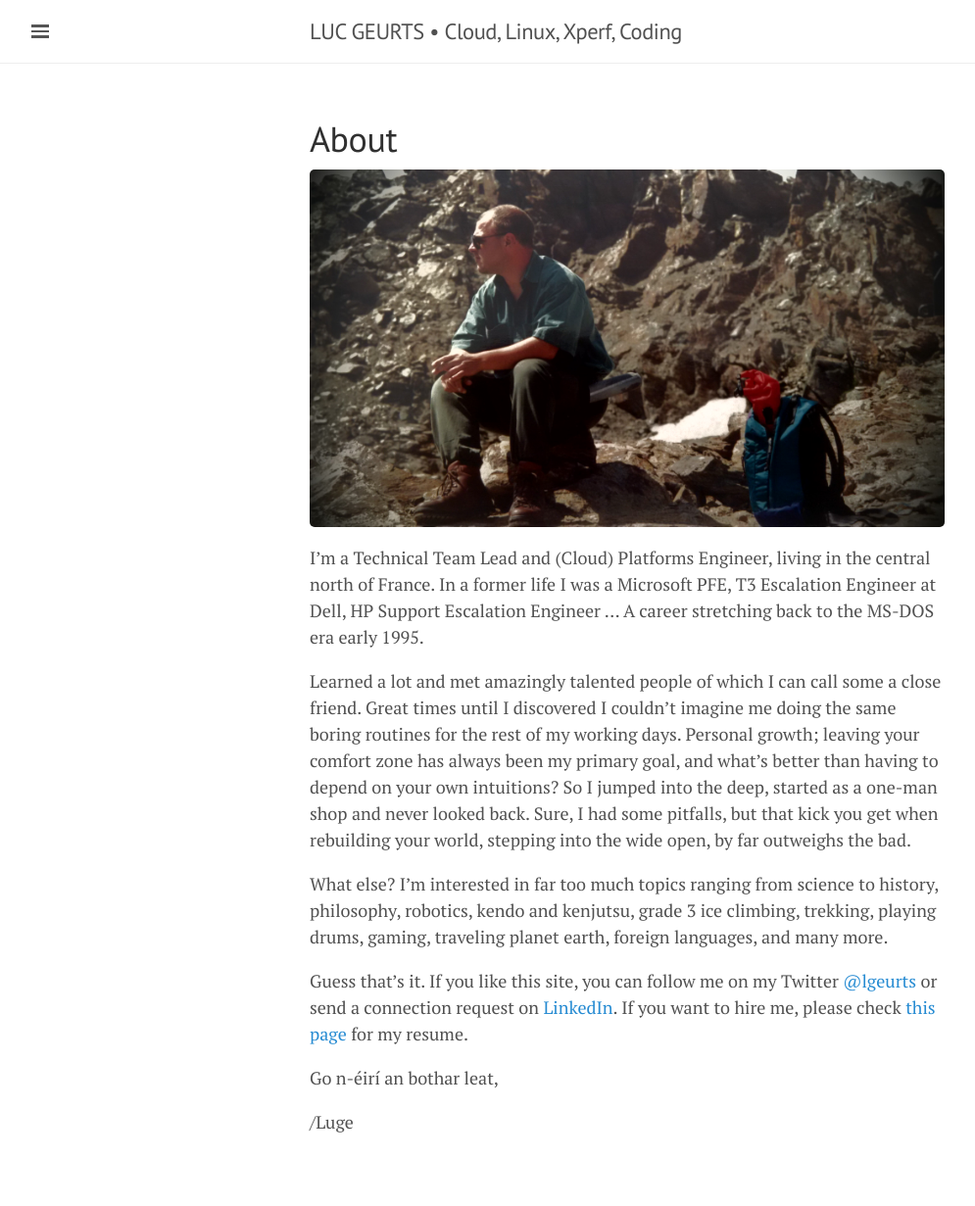
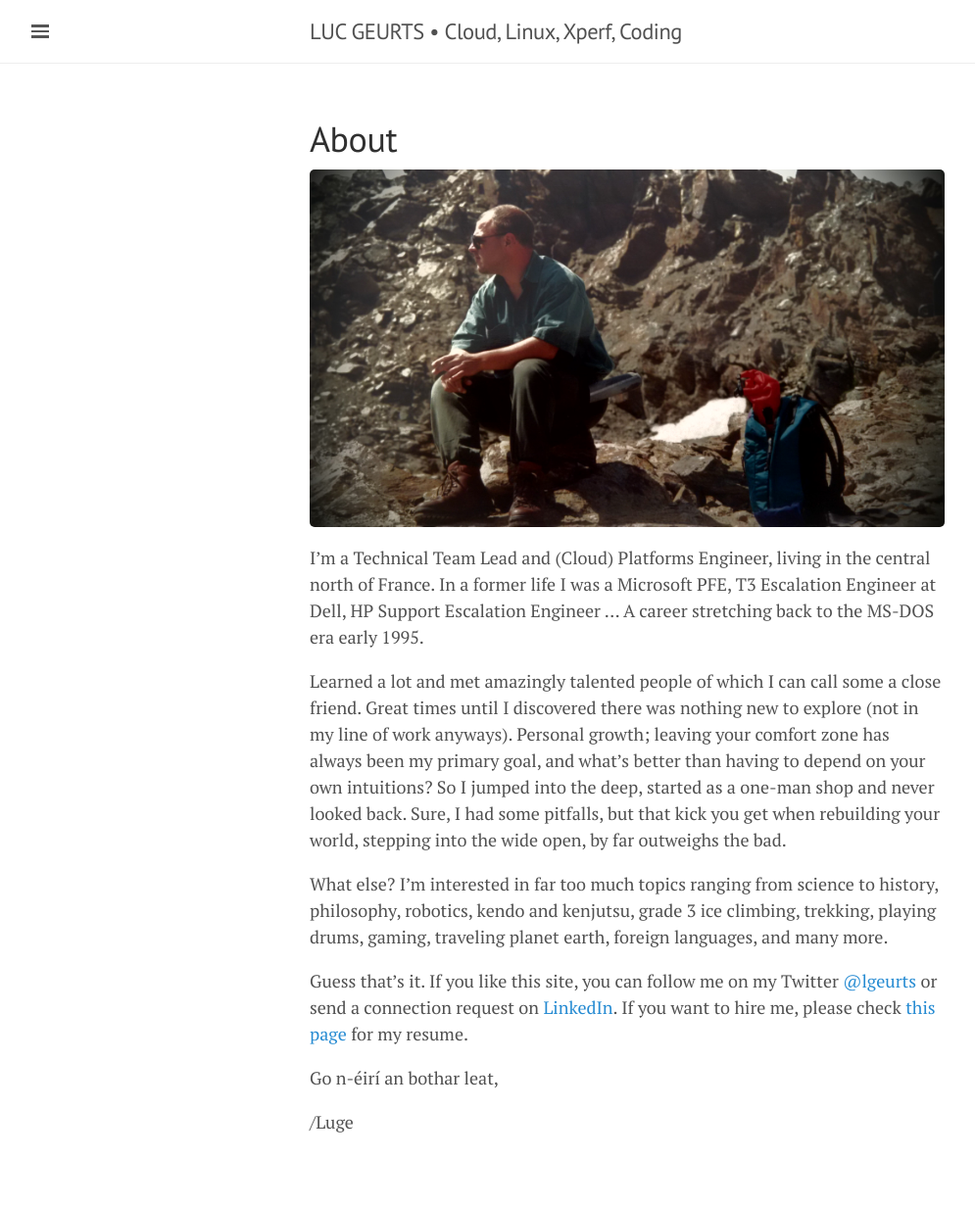
Before and after one commit to lgeurts/lgeurts.github.io, a Jekyll site: the page built from about.md, in a window 1280 px wide. Shown: the whole page at 98% size, without its empty margins (0-995 px from the left). Built offline with Jekyll 4.4.1, drawn with Linux system fonts in a browser that asks for light colours; nearby versions of some CDN libraries.

Commit message:
Update about.md

```diff
--- a/about.md
+++ b/about.md
@@ -8,7 +8,7 @@
 I'm a Technical Team Lead and (Cloud) Platforms Engineer, living in the central north of France.
 In a former life I was a Microsoft PFE, T3 Escalation Engineer at Dell, HP Support Escalation Engineer ... A career stretching back to the MS-DOS era early 1995.
 
-Learned a lot and met amazingly talented people of which I can call some a close friend. Great times until I discovered I couldn't imagine me doing the same boring routines for the rest of my working days. Personal growth; leaving your comfort zone has always been my primary goal, and what's better than having to depend on your own intuitions? So I jumped into the deep, started as a one-man shop and never looked back. Sure, I had some pitfalls, but that kick you get when rebuilding your world, stepping into the wide open, by far outweighs the bad.
+Learned a lot and met amazingly talented people of which I can call some a close friend. Great times until I discovered there was nothing new to explore (not in my line of work anyways). Personal growth; leaving your comfort zone has always been my primary goal, and what's better than having to depend on your own intuitions? So I jumped into the deep, started as a one-man shop and never looked back. Sure, I had some pitfalls, but that kick you get when rebuilding your world, stepping into the wide open, by far outweighs the bad.
 
 What else? I'm interested in far too much topics ranging from science to history, philosophy, robotics, kendo and kenjutsu, grade 3 ice climbing, trekking, playing drums, gaming, traveling planet earth, foreign languages, and many more.
 
```
